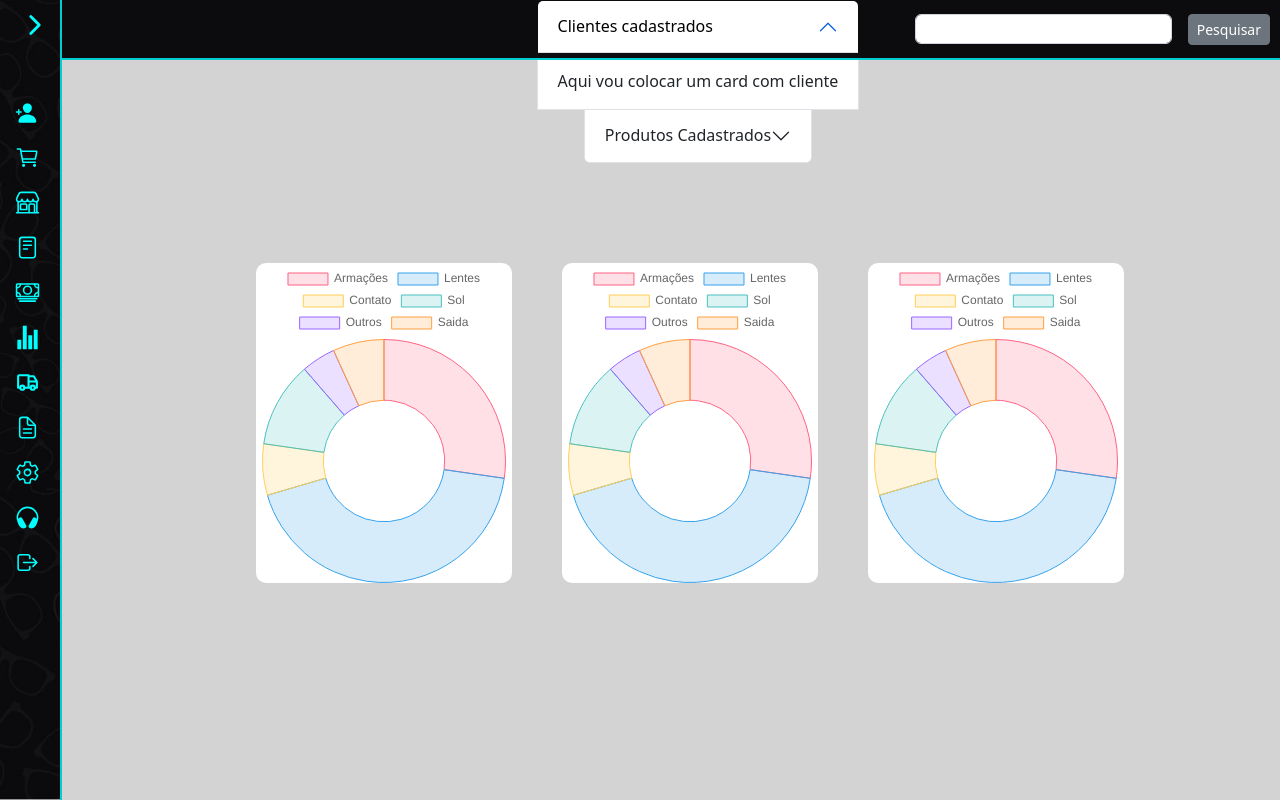
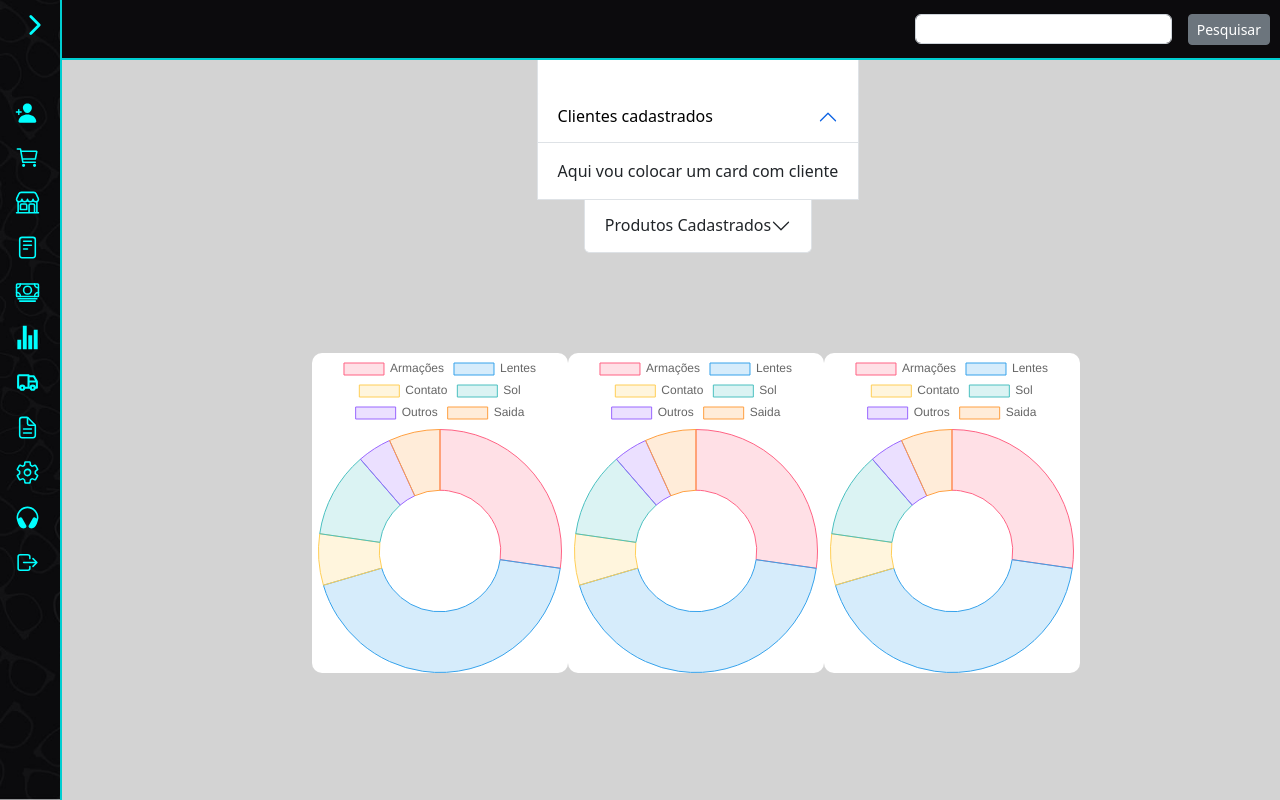
Before and after one commit to leobraboo/FrontSystemGlobal, a React (Vite) app: page /Home in a window 1280 px wide. Built offline with nearby package versions, Linux system fonts and the light colour scheme.

Commit message:
refactor

```diff
--- a/src/App.tsx
+++ b/src/App.tsx
@@ -7,7 +7,7 @@ function App() {
   return (
     <>
       <NavBar/>
-      <NavHome colapse />
+      <NavHome />
       <AppRoutes />
     </>
   )
--- a/src/components/Home/GeneralInfo/index.tsx
+++ b/src/components/Home/GeneralInfo/index.tsx
@@ -4,10 +4,10 @@ import { StyledAccordion } from './styles';
 export function AccordionGeneral() {
   return (
     <div>
-    <StyledAccordion defaultActiveKey="0"  style={{ width: "70vw", height: "auto" }}>
-      <Accordion.Item eventKey="0">
-        <Accordion.Header>Clientes cadastrados</Accordion.Header>
-        <Accordion.Body>
+    <StyledAccordion defaultActiveKey="0"  style={{ width: "70vw", height: "auto"}}>
+      <Accordion.Item eventKey="0" >
+        <Accordion.Header style={{ marginTop:"90px" }}>Clientes cadastrados</Accordion.Header>
+        <Accordion.Body >
          Aqui vou colocar um card com cliente
         </Accordion.Body>
       </Accordion.Item>
--- a/src/components/Home/index.tsx
+++ b/src/components/Home/index.tsx
@@ -33,9 +33,9 @@ export const data = {
 
 export function Homegeneral() {
   return (
-    <>
-      <AccordionGeneral />
-      <GeneralDv>
+    <div>
+      <AccordionGeneral/>
+      <GeneralDv >
         <ContainerData1 data={data}>
         </ContainerData1>
         <ContainerData2 data={data}>
@@ -43,6 +43,6 @@ export function Homegeneral() {
         <ContainerData3 data={data}>
         </ContainerData3>
       </GeneralDv>
-    </>
+    </div>
   )
 }
--- a/src/components/Home/styles.ts
+++ b/src/components/Home/styles.ts
@@ -2,16 +2,13 @@ import { Doughnut } from "react-chartjs-2";
 import styled from "styled-components";
 
 export const GeneralDv = styled.div`
+align-content: center;
+display: flex;
+justify-content: center;
 align-items: center;
-align-content: center;
-justify-content: center;
-justify-items: center;
-display: flex;
-margin-left: 100px;
-flex-direction: row;
-max-height: 100vh;
-max-width: 100vw;
-gap: 50px;
+width: 90vw;
+margin-left: 120px;
+height: auto;
 `
 export const ContainerData1 = styled(Doughnut)`
   display: flex;
--- a/src/components/Navegation/navHome.tsx
+++ b/src/components/Navegation/navHome.tsx
@@ -15,11 +15,7 @@ import {
 } from "./styles";
 
 
-interface NavHomeProps {
-  colapse: boolean;
-}
-
-export function NavHome({ colapse }: NavHomeProps) {
+export function NavHome() {
   const [open, setOpen] = useState(false);
   return (
     <div>
@@ -96,10 +92,7 @@ export function NavHome({ colapse }: NavHomeProps) {
 
           <ButtonStyle as={Link} to="/Clients">
             <IconButton> <IoLogOutOutline size={25} /> </IconButton>
-            {colapse ? (
-              <TextButton style={{ fontSize: open ? "16px" : "0px", transition: "ease-in 500ms" }}> Sair </TextButton>
-            ) : <></>
-            }
+            <TextButton style={{ fontSize: open ? "16px" : "0px", transition: "ease-in 500ms" }}> Sair </TextButton>
           </ButtonStyle>
 
         </Content>
--- a/src/page/Home/index.tsx
+++ b/src/page/Home/index.tsx
@@ -4,7 +4,7 @@ import { Homegeneral } from "../../components/Home";
 export function Home(){
     return (
         <>
-        <Homegeneral></Homegeneral>
+        <Homegeneral/>
         </>
     )
 
```
